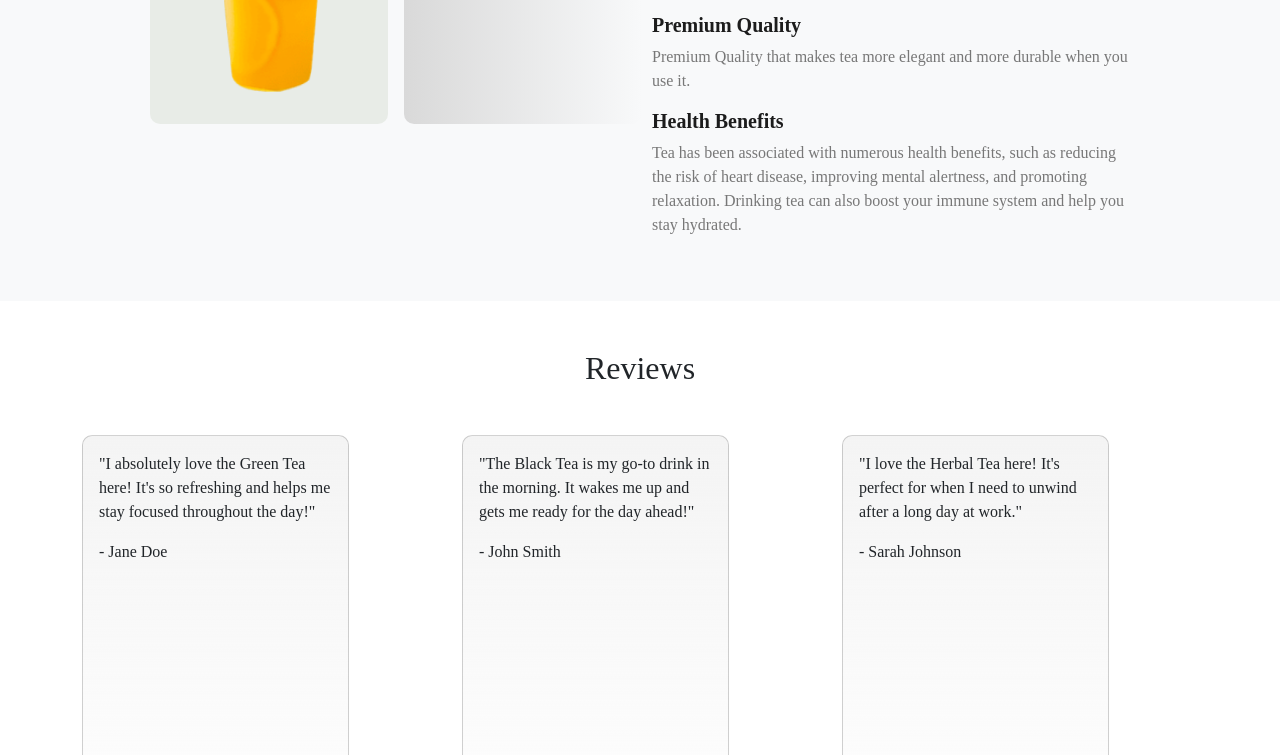
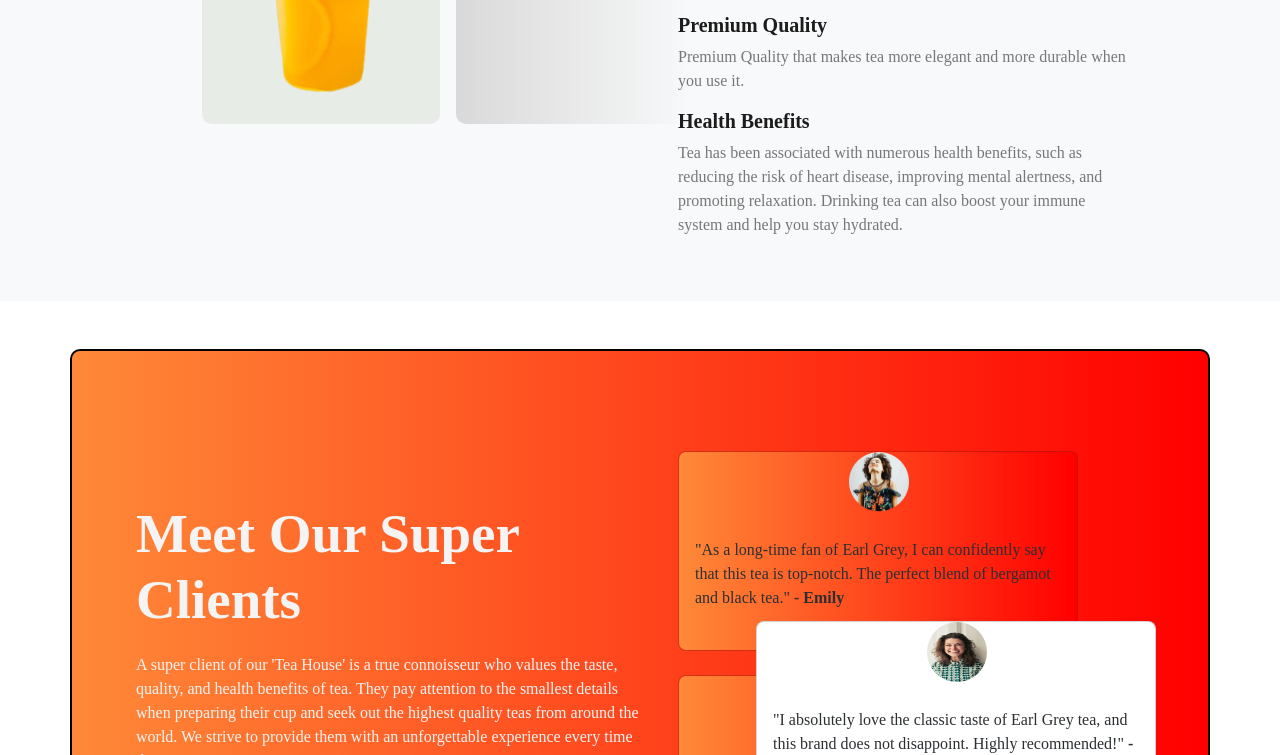
Before and after one commit to ajauni01/semster-final-project, a plain HTML site: page index.html in a window 1280 px wide. Shown: the part 2045-2800 px from the top of the page. Drawn offline with nearby package versions, Linux system fonts and the light colour scheme.

Commit message:
super-client-section-added

```diff
--- a/index.html
+++ b/index.html
@@ -84,7 +84,7 @@
       <div class="row">
         <div class="col-12 col-md-3">
           <div class="card">
-            <img src="images/tea-1.png" alt="Green Tea" class="mx-auto">
+            <img src="images/tea-1.png" alt="Green Tea" class="mx-auto img-product">
             <div class="card-body text-center">
               <h5 class="card-title">Milk Tea</h5>
               <p class="card-text">This tea is packed with antioxidants and is perfect for detoxifying the body.</p>
@@ -94,7 +94,7 @@
         </div>
         <div class="col-12 col-md-3">
           <div class="card">
-            <img src="images/tea-2.png" alt="Green Tea" class="mx-auto">
+            <img src="images/tea-2.png" alt="Green Tea" class="mx-auto img-product">
             <div class="card-body text-center">
               <h5 class="card-title">Black Tea</h5>
               <p class="card-text">This tea is full of flavor and has been shown to improve heart health.</p>
@@ -104,7 +104,7 @@
         </div>
         <div class="col-12 col-md-3">
           <div class="card">
-            <img src="images/tea-3.png" alt="Green Tea" class="mx-auto">
+            <img src="images/tea-3.png" alt="Green Tea" class="mx-auto img-product">
             <div class="card-body text-center">
               <h5 class="card-title">Lemon Tea</h5>
               <p class="card-text">Lemon tea is a refreshing and healthy beverage that can boost your immune system and
@@ -115,7 +115,7 @@
         </div>
         <div class="col-12 col-md-3">
           <div class="card">
-            <img src="images/tea-4.png" alt="Green Tea" class="mx-auto">
+            <img src="images/tea-4.png" alt="Green Tea" class="mx-auto img-product">
             <div class="card-body text-center">
               <h5 class="card-title">Green Tea</h5>
               <p class="card-text">The antioxidants in green tea have been found to help lower cholesterol levels and
@@ -173,49 +173,59 @@
   </section>
 
 
-  <!-- Reviews -->
+  <!-- super-client-section -->
   <section class="py-5">
-    <div class="container">
-      <h2 class="mb-5 text-center">Reviews</h2>
+    <div class="container super-client">
+      <!-- apply bootstrap grid -->
       <div class="row">
-        <div class="col-md-4">
-          <div class="card">
+        <div class="col-md-6 super-client-description">
+          <h1 class="super-client-title">Meet Our Super Clients</h1>
+          <p class="super-client-sub-title"> A super client of our 'Tea House' is a true connoisseur who values the
+            taste, quality, and health benefits of tea. They
+            pay attention to the smallest details when preparing their cup and seek out the highest quality teas from
+            around the
+            world. We strive to provide them with an unforgettable experience every time they visit.</p>
+          <button class="btn btn-danger btn-lg mt-4">Show All</button>
+        </div>
+
+        <div class="col-md-6 review-cards">
+          <!-- review-card-1 -->
+          <div class="card super-client-card-1 mb-4">
+            <img class="img-client" src="images/client.png" alt="">
             <div class="card-body">
-              <p class="card-text">"I absolutely love the Green Tea here! It's so refreshing and helps me stay focused
-                throughout the day!"</p>
-              <p class="card-text text-right font-weight-bold">- Jane Doe</p>
+              <p class="card-text text-secondary-emphasis fs-6">"As a long-time fan of Earl Grey, I can confidently say
+                that this tea is top-notch. The perfect blend of bergamot and
+                black tea." <span class="fw-bold">- Emily</span>
+              </p>
             </div>
           </div>
-        </div>
-        <div class="col-md-4">
-          <div class="card">
+          <!-- review-card-2 -->
+          <div class="card super-client-card-2">
+            <img class="img-client" src="images/client.png" alt="">
             <div class="card-body">
-              <p class="card-text">"The Black Tea is my go-to drink in the morning. It wakes me up and gets me ready for
-                the day ahead!"</p>
-              <p class="card-text text-right font-weight-bold">- John Smith</p>
+              <p class="card-text">Some quick example text to build on the card title and make up the bulk of the card's
+                content.
+              </p>
             </div>
           </div>
-        </div>
-        <div class="col-md-4">
-          <div class="card">
+          <!-- review-card-3 -->
+          <div class="card super-client-card-3">
+            <img class="img-client2" src="images/client-2.png" alt="">
             <div class="card-body">
-              <p class="card-text">"I love the Herbal Tea here! It's perfect for when I need to unwind after a long day
-                at work."</p>
-              <p class="card-text text-right font-weight-bold">- Sarah Johnson</p>
+              <p class="card-text text-secondary-emphasis fs-6">"I absolutely love the classic taste of Earl Grey tea,
+                and
+                this brand does not
+                disappoint. Highly recommended!" <span class="fw-bold">-
+                  Samantha</span>
+              </p>
             </div>
           </div>
         </div>
       </div>
-      <div class="row mt-5">
-        <div class="col-m">
-          <div class="gradient">
-            <h2 class="text-center text-white mb-5">See What Our Customers Have to Say</h2>
-            <button class="btn btn-primary btn-lg mx-auto d-block">Show All Reviews</button>
-          </div>
-        </div>
-      </div>
+      <!--bootstrap-grid-ends -->
     </div>
   </section>
+  <!-- super-client-section-ends -->
   <!-- News and Events -->
   <section class="py-5">
     <div class="container">
@@ -243,6 +253,8 @@
           </div>
         </div>
   </section>
+
+
   <!-- News & Events section ends -->
   <!-- bootstrap-js -->
   <script src="https://cdn.jsdelivr.net/npm/bootstrap@5.3.0-alpha3/dist/js/bootstrap.bundle.min.js"
--- a/style.css
+++ b/style.css
@@ -2,6 +2,13 @@
 * {
   font-family: 'Manrope';
 }
+
+/* make the nav bar sticking to the top while scrolling through the webpage */
+.navbar {
+  position: sticky;
+  top: 0;
+}
+
 
 /* set the banner image */
 .banner-img {
@@ -38,7 +45,7 @@ ul>li>a:active {
 }
 
 /* re-size the images inside the card */
-.card img {
+.img-product {
   width: 135px;
   height: 213px;
   margin-top: 10px;
@@ -144,3 +151,83 @@ ul>li>a:active {
   font-size: 16px;
   color: #777777;
 }
+
+/* set the properties to feature the super client */
+.super-client {
+  width: 1140px;
+  height: 650px;
+  border-radius: 10px;
+  border: 2px solid black;
+  background: linear-gradient(270deg, #FF0000 0%, #FF8938 100%);
+}
+
+/* set properties for the row */
+.row {
+  margin-left: 40px;
+}
+
+.super-client-description {
+  margin: 150px 0 0 0;
+}
+
+.super-client-title {
+  font-weight: 800;
+  font-size: 55px;
+  color: #F4F4F4;
+  margin: 0 100px 20px 0;
+}
+
+.super-client-sub-title {
+  font-weight: 500;
+  font-size: 16px;
+  color: #F4F4F4;
+}
+
+.review-cards {
+  position: relative;
+  margin: 100px 0 0 0;
+}
+
+.img-client {
+  width: 60px;
+  height: 60px;
+  margin: 0 0 10px 170px;
+}
+
+.img-client2 {
+  width: 60px;
+  height: 60px;
+  margin: 0 0 10px 170px;
+  border-radius: 50%;
+
+}
+
+.super-client-card-1 {
+  width: 400px !important;
+  height: 200px !important;
+  background: #FFFFFF;
+  border-radius: 8px;
+  background: linear-gradient(270deg, #FF0000 0%, #FF8938 100%);
+  background-clip: content-box;
+
+}
+
+.super-client-card-2 {
+  width: 400px !important;
+  height: 200px !important;
+  background: #FFFFFF;
+  border-radius: 8px;
+  background: linear-gradient(270deg, #FF0000 0%, #FF8938 100%);
+  background-clip: content-box;
+
+}
+
+.super-client-card-3 {
+  position: absolute;
+  left: 90px;
+  top: 170px;
+  width: 400px !important;
+  height: 200px !important;
+  background: #FFFFFF;
+  border-radius: 8px;
+}
```
Also changed, not shown: images/client-2.png (added).
